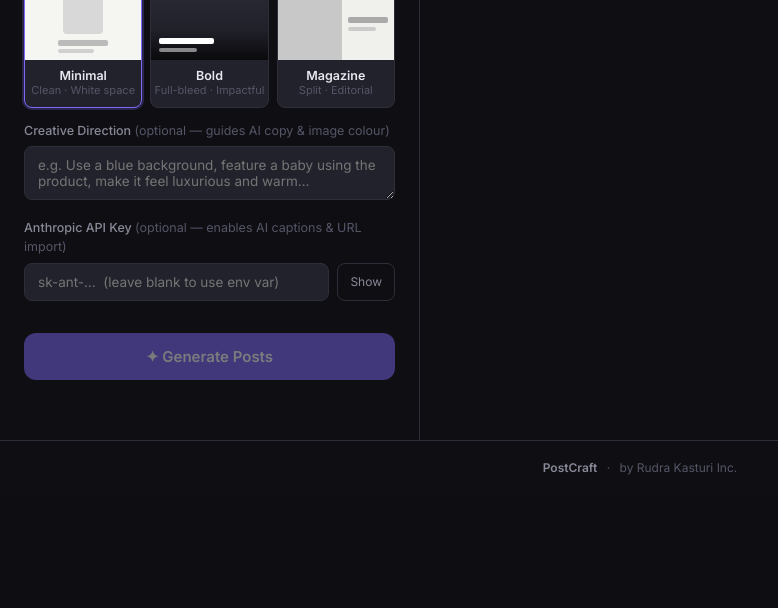
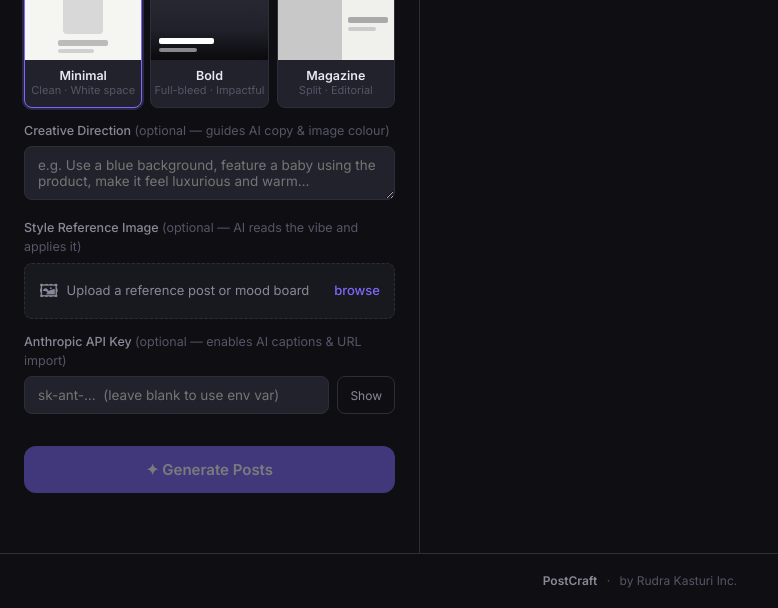
Before and after one commit to aividhyarthi/grievance-insight-engine, a Flask app: page / in a window 1280 px wide. Shown: the part 1209-1817 px from the top of the page, without its empty margins (0-778 px from the left). Before the commit the page ends 1684 px from the top, so only its background shows below. Run offline with Flask 3, Linux system fonts and the light colour scheme; parts of the project's set-up code (start-up, migrations or seed data) failed here and were passed over.

Commit message:
Add style reference image upload — AI reads vibe and applies it
Users can now upload a reference post or mood board alongside their product image.
On generate, Claude (Haiku vision) analyses the reference and extracts a style
description (colours, tone, mood, aesthetic) which is automatically prepended to
the creative direction prompt — guiding both copy tone and colour palette.

Changes:
- templates/index.html: new Style Reference Image mini drop-zone below Creative Direction
- app.py: vision call to claude-haiku-4-5 before session setup; style description merged into creative_direction
- static/js/main.js: reference file picker, drag-drop, clear button, status message, FormData append
- static/css/style.css: styles for ref-drop-zone, preview thumbnail, clear button, status

Requires API key — silently skipped if no key is provided.

https://claude.ai/code/session_01BSBjij8ZkghLJ2yC1iQpuK

```diff
--- a/app.py
+++ b/app.py
@@ -63,6 +63,52 @@ def generate():
 
     if not product_name:
         return jsonify({'error': 'Product name is required'}), 400
+
+    # ── style reference image (optional) ────────────────────────────────────
+    ref_file = request.files.get('reference_image')
+    if ref_file and ref_file.filename and allowed_file(ref_file.filename) and api_key:
+        try:
+            import base64
+            import httpx
+            import anthropic
+            ref_bytes = ref_file.read()
+            ref_b64   = base64.standard_b64encode(ref_bytes).decode()
+            ref_mime  = ref_file.content_type or 'image/jpeg'
+            with httpx.Client() as hc:
+                ac = anthropic.Anthropic(api_key=api_key, http_client=hc)
+                vr = ac.messages.create(
+                    model='claude-haiku-4-5-20251001',
+                    max_tokens=300,
+                    messages=[{
+                        'role': 'user',
+                        'content': [
+                            {
+                                'type': 'image',
+                                'source': {
+                                    'type': 'base64',
+                                    'media_type': ref_mime,
+                                    'data': ref_b64,
+                                },
+                            },
+                            {
+                                'type': 'text',
+                                'text': (
+                                    'Describe the visual style, mood, colour palette, and aesthetic of this image '
+                                    'in 2-3 sentences. Focus on: dominant colours, tone (dark/light/warm/cool), '
+                                    'layout feel (minimal/busy/editorial), and overall vibe. '
+                                    'Be specific and practical — this description will guide a designer.'
+                                ),
+                            },
+                        ],
+                    }],
+                )
+            style_desc = vr.content[0].text.strip()
+            if creative_direction:
+                creative_direction = f'Style reference vibe: {style_desc}\n\nAdditional direction: {creative_direction}'
+            else:
+                creative_direction = f'Style reference vibe: {style_desc}'
+        except Exception as exc:
+            print(f'[ref_img] Vision analysis failed: {exc}')
 
     # ── session setup ────────────────────────────────────────────────────────
     session_id = str(uuid.uuid4())
--- a/static/css/style.css
+++ b/static/css/style.css
@@ -572,6 +572,82 @@ select optgroup { color: var(--text-muted); font-style: normal; }
 .url-status.error   { background: rgba(248,113,113,0.12); color: var(--error); }
 .url-status.loading { color: var(--text-sub); }
 
+/* ── STYLE REFERENCE IMAGE ───────────────────────────────────────────────── */
+.ref-drop-zone {
+  border: 1.5px dashed var(--border);
+  border-radius: var(--radius-sm);
+  background: var(--surface);
+  cursor: pointer;
+  transition: border-color 0.18s, background 0.18s;
+  overflow: hidden;
+  min-height: 56px;
+  display: flex;
+  align-items: center;
+}
+.ref-drop-zone:hover,
+.ref-drop-zone.drag-over {
+  border-color: var(--accent);
+  background: rgba(124,106,247,0.06);
+}
+.ref-dz-content {
+  display: flex;
+  align-items: center;
+  gap: 8px;
+  padding: 12px 14px;
+  width: 100%;
+  font-size: 13px;
+  color: var(--text-sub);
+}
+.ref-dz-icon  { font-size: 18px; flex-shrink: 0; }
+.ref-dz-text  { flex: 1; }
+.ref-dz-browse {
+  color: var(--accent);
+  cursor: pointer;
+  font-weight: 500;
+  white-space: nowrap;
+}
+.ref-dz-browse:hover { text-decoration: underline; }
+.ref-preview-wrap {
+  position: relative;
+  width: 100%;
+  padding: 8px;
+  display: flex;
+  align-items: center;
+  gap: 10px;
+}
+.ref-img-preview {
+  width: 64px;
+  height: 64px;
+  object-fit: cover;
+  border-radius: 6px;
+  flex-shrink: 0;
+}
+.ref-clear-btn {
+  position: absolute;
+  top: 6px;
+  right: 8px;
+  background: rgba(0,0,0,0.55);
+  border: none;
+  color: #fff;
+  border-radius: 50%;
+  width: 22px;
+  height: 22px;
+  font-size: 11px;
+  cursor: pointer;
+  display: flex;
+  align-items: center;
+  justify-content: center;
+  line-height: 1;
+}
+.ref-clear-btn:hover { background: rgba(248,113,113,0.8); }
+.ref-status {
+  margin-top: 6px;
+  font-size: 12px;
+  border-radius: 6px;
+  padding: 5px 10px;
+}
+.ref-status.success { background: rgba(52,211,153,0.12); color: var(--success); }
+
 /* ── FOOTER ──────────────────────────────────────────────────────────────── */
 .site-footer {
   text-align: center;
--- a/static/js/main.js
+++ b/static/js/main.js
@@ -46,8 +46,56 @@ const lbDl      = document.getElementById('lb-download');
 const lbClose   = document.getElementById('lb-close');
 const lbBack    = document.getElementById('lb-backdrop');
 
-let currentSessionId = null;
+let currentSessionId  = null;
 let uploadedFile      = null;
+let referenceFile     = null;
+
+// ── reference image picker ────────────────────────────────────────────────────
+const refDropZone    = document.getElementById('ref-drop-zone');
+const refImageInput  = document.getElementById('ref-image-input');
+const refDzContent   = document.getElementById('ref-dz-content');
+const refPreviewWrap = document.getElementById('ref-preview-wrap');
+const refImgPreview  = document.getElementById('ref-img-preview');
+const refClearBtn    = document.getElementById('ref-clear-btn');
+const refStatus      = document.getElementById('ref-status');
+const refDzBrowse    = document.getElementById('ref-dz-browse');
+
+refDropZone.addEventListener('click', (e) => {
+  if (e.target === refClearBtn) return;
+  refImageInput.click();
+});
+refDzBrowse.addEventListener('click', () => refImageInput.click());
+refImageInput.addEventListener('change', () => {
+  if (refImageInput.files[0]) handleRefFile(refImageInput.files[0]);
+});
+refDropZone.addEventListener('dragover', (e) => {
+  e.preventDefault(); refDropZone.classList.add('drag-over');
+});
+refDropZone.addEventListener('dragleave', () => refDropZone.classList.remove('drag-over'));
+refDropZone.addEventListener('drop', (e) => {
+  e.preventDefault(); refDropZone.classList.remove('drag-over');
+  const f = e.dataTransfer.files[0];
+  if (f) handleRefFile(f);
+});
+refClearBtn.addEventListener('click', (e) => {
+  e.stopPropagation();
+  referenceFile = null;
+  refImageInput.value = '';
+  refImgPreview.src = '';
+  refPreviewWrap.classList.add('hidden');
+  refDzContent.classList.remove('hidden');
+  refStatus.classList.add('hidden');
+});
+
+function handleRefFile(file) {
+  referenceFile = file;
+  refImgPreview.src = URL.createObjectURL(file);
+  refDzContent.classList.add('hidden');
+  refPreviewWrap.classList.remove('hidden');
+  refStatus.textContent = '✓ Reference image ready — AI will analyse its style on generate';
+  refStatus.className = 'ref-status success';
+  refStatus.classList.remove('hidden');
+}
 
 // ── drag-and-drop / file input ────────────────────────────────────────────────
 dropZone.addEventListener('click', (e) => {
@@ -136,6 +184,7 @@ async function generate() {
   fd.append('platform',     platformSel.value);
   fd.append('style',        styleHid.value);
   fd.append('api_key',      apiKeyInput.value.trim());
+  if (referenceFile) fd.append('reference_image', referenceFile);
 
   try {
     const res  = await fetch('/generate', { method: 'POST', body: fd });
--- a/templates/index.html
+++ b/templates/index.html
@@ -228,6 +228,27 @@
                   placeholder="e.g. Use a blue background, feature a baby using the product, make it feel luxurious and warm…"></textarea>
       </div>
 
+      <!-- Style Reference Image -->
+      <div class="field">
+        <label>
+          Style Reference Image
+          <span class="hint-label">(optional — AI reads the vibe and applies it)</span>
+        </label>
+        <div id="ref-drop-zone" class="ref-drop-zone">
+          <input type="file" id="ref-image-input" accept="image/*" hidden />
+          <div id="ref-dz-content" class="ref-dz-content">
+            <span class="ref-dz-icon">🖼</span>
+            <span class="ref-dz-text">Upload a reference post or mood board</span>
+            <span class="ref-dz-browse" id="ref-dz-browse">browse</span>
+          </div>
+          <div id="ref-preview-wrap" class="ref-preview-wrap hidden">
+            <img id="ref-img-preview" class="ref-img-preview" alt="reference preview" />
+            <button type="button" id="ref-clear-btn" class="ref-clear-btn" title="Remove reference">✕</button>
+          </div>
+        </div>
+        <div id="ref-status" class="ref-status hidden"></div>
+      </div>
+
       <!-- API key (optional) -->
       <div class="field">
         <label for="api_key">
```
